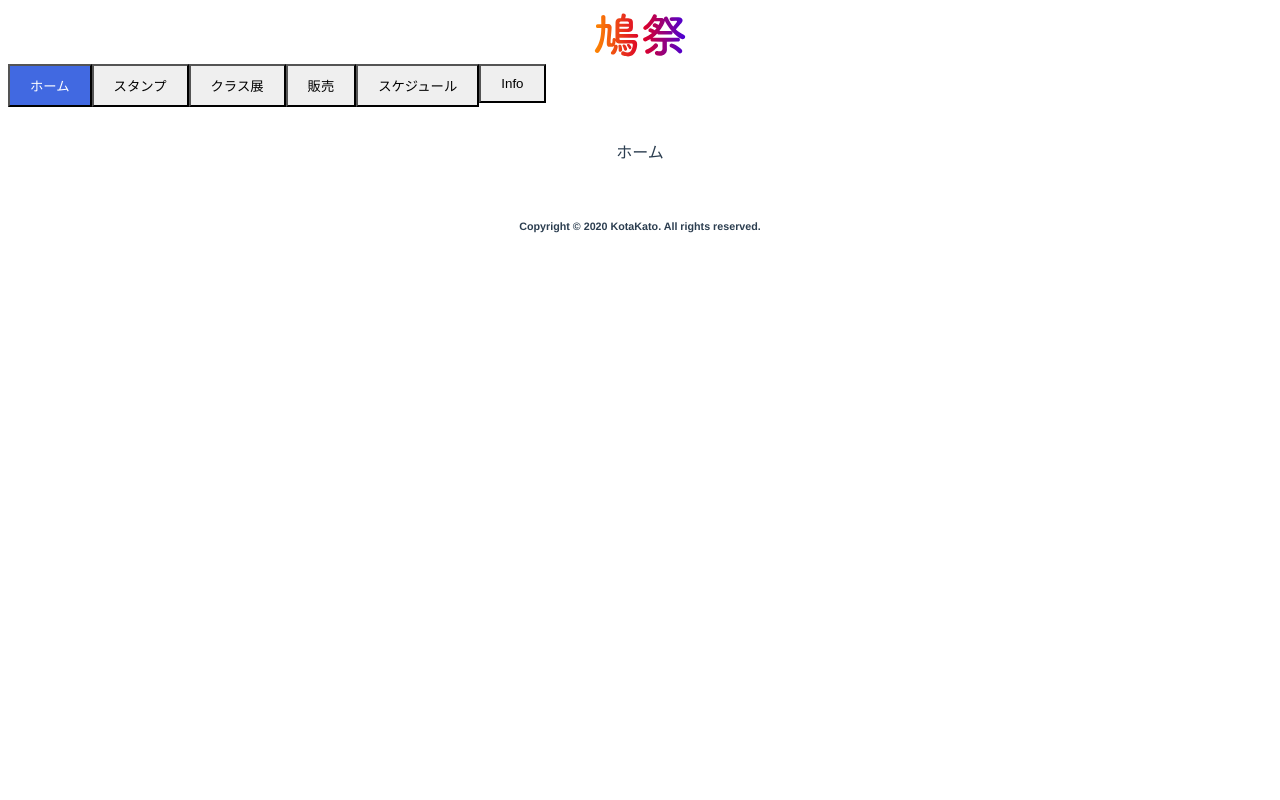
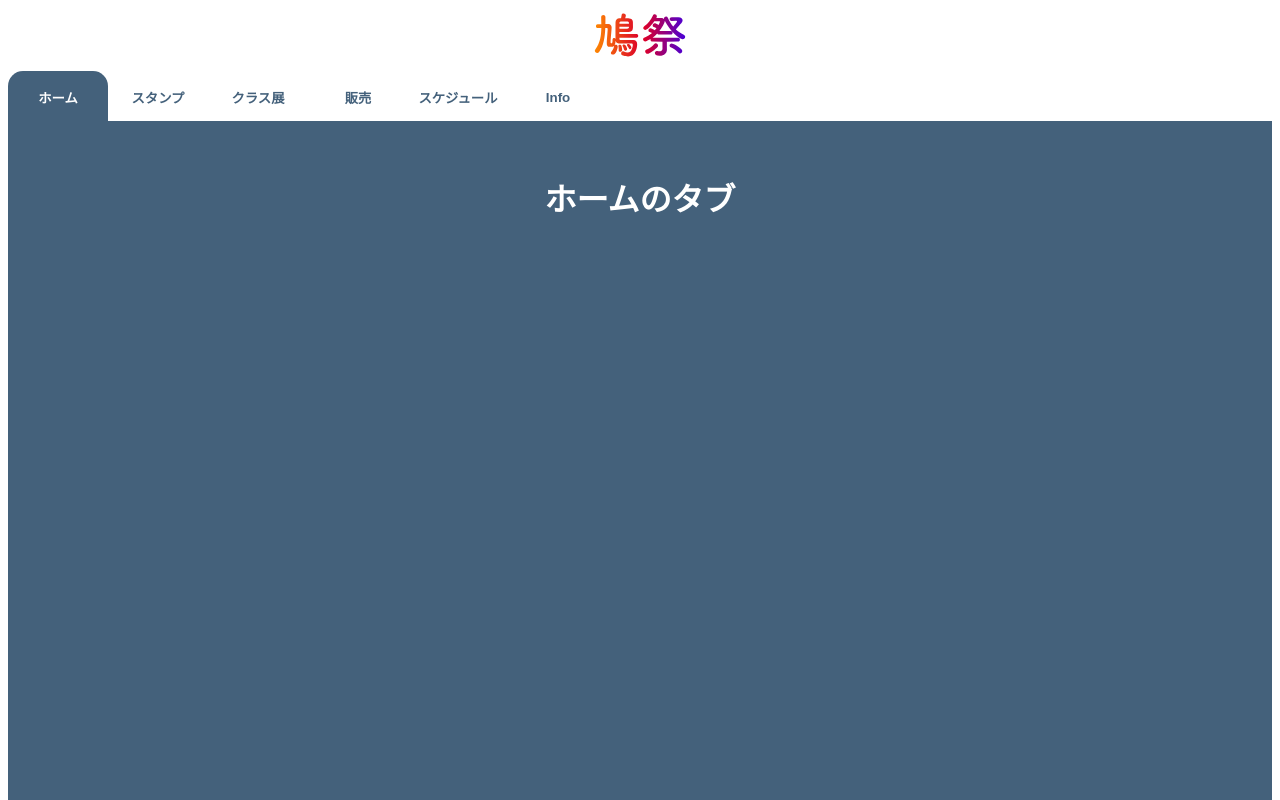
Before and after one commit to kat0h/hato-web, a Vue app in the folder hato-web/: page / in a window 1280 px wide. Shown: the top 800 px of the page. Built offline with nearby package versions, Linux system fonts and the light colour scheme.

Commit message:
タブを綺麗に見せる

```diff
--- /dev/null
+++ b/hato-web/src/components/hometab.vue
@@ -0,0 +1,20 @@
+<template>
+    <h1>ホームのタブ<br><br><br><br><br><br><br><br><br><br><br><br><br><br><br><br><br><br><br><br><br><br><br><br><br><br><br><br><br><br><br><br><br><br><br><br><br><br><br><br><br><br><br><br><br><br><br><br><br><br><br><br><br><br><br><br><br><br><br><br></h1>
+</template>
+
+<script>
+export default {
+    name: 'HatoWeb',
+}
+</script>
+
+<style>
+    #app {
+        font-family: Avenir, Helvetica, Arial, sans-serif;
+        -webkit-font-smoothing: antialiased;
+        -moz-osx-font-smoothing: grayscale;
+        text-align: center;
+        color: #2c3e50;
+        margin-top: 10px;
+    }
+</style>
--- a/hato-web/src/components/tabui.vue
+++ b/hato-web/src/components/tabui.vue
@@ -67,14 +67,15 @@
             v-bind:aria-hidden="tabName !== 'home'"
             role="tabpanel"
         >
-        ホーム</div>
+        <uihometab class="tabcontent"></uihometab>
+        </div>
         <div
             id="classExhibition"
             aria-labelledby="tab2"
             v-bind:aria-hidden="tabName !== 'classExhibition'"
             role="tabpanel"
         >
-        クラス展
+        工事中
         </div>
         <div
             id="stampRally"
@@ -82,7 +83,7 @@
             v-bind:aria-hidden="tabName !== 'stampRally'"
             role="tabpanel"
         >
-        スタンプラリー
+        工事中
         </div>
         <div
             id="sale"
@@ -90,7 +91,7 @@
             v-bind:aria-hidden="tabName !== 'sale'"
             role="tabpanel"
         >
-        販売
+        工事中
         </div>
         <div
             id="schedule"
@@ -98,7 +99,7 @@
             v-bind:aria-hidden="tabName !== 'schedule'"
             role="tabpanel"
         >
-        スケジュール
+        工事中
         </div>
         <div
             id="information"
@@ -106,19 +107,23 @@
             v-bind:aria-hidden="tabName !== 'information'"
             role="tabpanel"
         >
-        インフォメーション
+        工事中
         </div>
     </div>
 </template>
 
 <script>
 
+import homeTabUI from './hometab.vue'
 export default {
     name: 'HatoWeb',
     data(){
         return {
             tabName: "home"
         }
+    },
+    components:{
+        "uihometab": homeTabUI
     },
     methods: {
         /**
@@ -139,14 +144,6 @@ export default {
 </script>
 
 <style>
-#app {
-    font-family: Avenir, Helvetica, Arial, sans-serif;
-    -webkit-font-smoothing: antialiased;
-    -moz-osx-font-smoothing: grayscale;
-    text-align: center;
-    color: #2c3e50;
-    margin-top: 10px;
-}
 [role="tablist"]{
     display: flex;
 }
@@ -160,11 +157,7 @@ li{
 }
 button {
     appearance: none;
-
     padding: 10px 20px;
-}
-[role="tabpanel"]{
-    padding: 2rem;
 }
 [aria-hidden="true"]{
     display: none;
@@ -172,13 +165,44 @@ button {
 [aria-hidden="false"]{
     display: block;
 }
-[aria-selected="true"]{
-    background-color: royalblue;
-    color: white;
-}
 [role="tablist"]{
     position: sticky;
-    top: 0;
+    top: 0px;
+    overflow-x: auto;
+    white-space: nowrap;
+    background: #fff;
+}
+[role="tabName"]{
+    position: relative;
+    display: inline-block;
+    padding: 8px 10px 5px 10px;
+    height: 50px;
+    width: 100px;
+    text-decoration: none;
+    color: #44617b;
+    background: #fff;
+    border-bottom: solid 4px #44617b;
+    border: none;
+    border-radius: 15px 15px 0 0;
+    transition: .4s;
+    display: inline-block;
+    font-weight: bold;
+    margin: 7px 0px 0px 0px;
+}
+[aria-selected="true"]{
+    color: #FFF;
+    background: #44617b;
+}
+[role="tabName"]:focus{
+    outline: 0;
+}
+[role="tabpanel"]{
+    padding: 2rem;
+    color: #fff;
+    background: #44617b;
+    font-family: Avenir, Helvetica, Arial, sans-serif;
+    -webkit-font-smoothing: antialiased;
+    -moz-osx-font-smoothing: grayscale;
 }
 
 </style>
```
Also changed, not shown: hato-web/src/components/classTab.vue (added), hato-web/src/components/infoTab.vue (added), hato-web/src/components/saleTab.vue (added), hato-web/src/components/scheduleTab.vue (added), hato-web/src/components/stampTab.vue (added).
